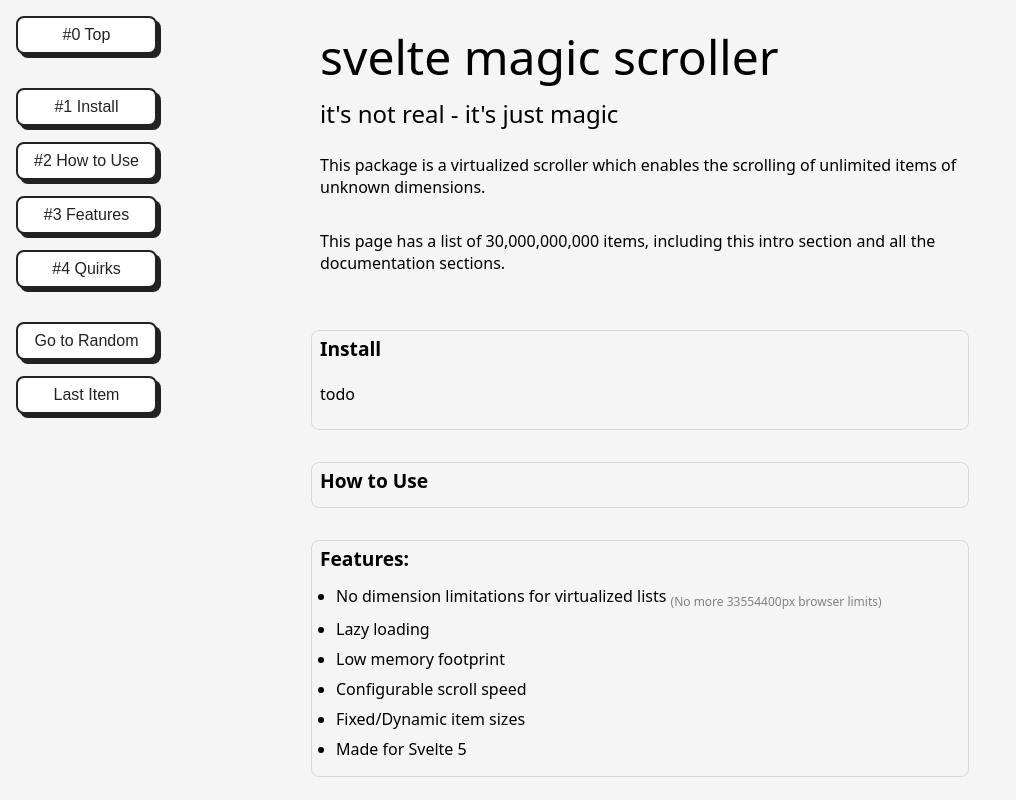
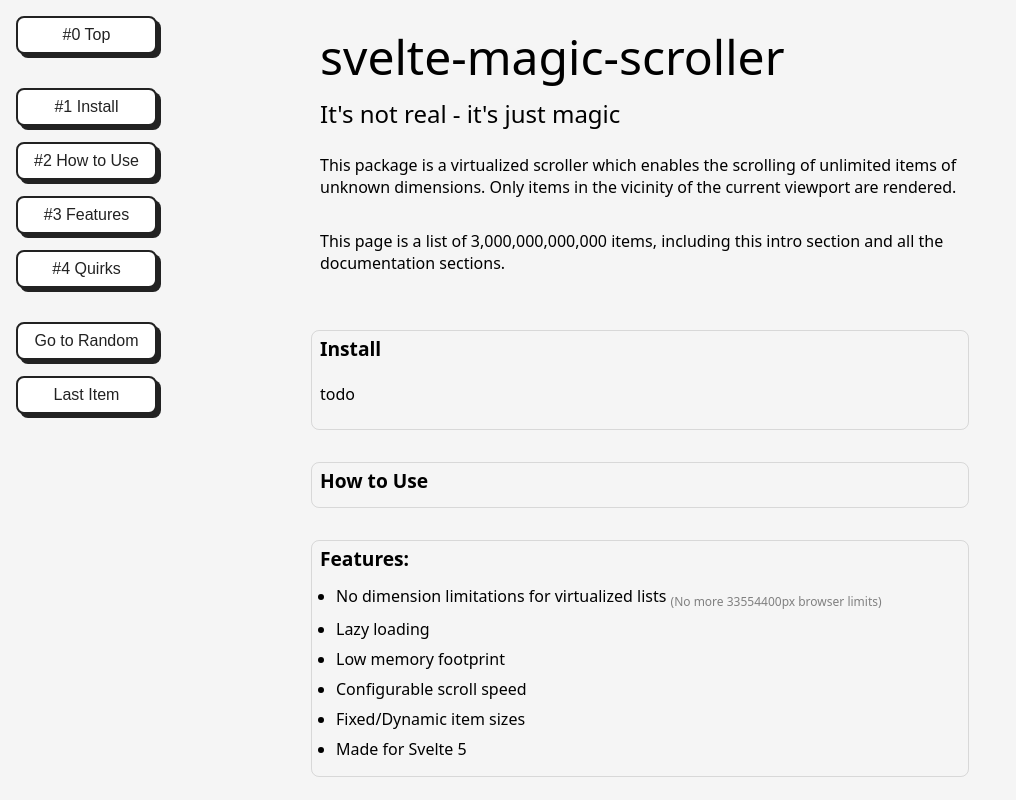
Before and after one commit to fong/svelte-magic-scroller, a SvelteKit app: page / in a window 1280 px wide. Shown: the whole page, without its empty margins (0-1016 px from the left). Built offline with nearby package versions, Linux system fonts and the light colour scheme.

Commit message:
adjust scroll scaling on MagicScroller and improve docs

```diff
--- a/src/lib/MagicScroller.svelte
+++ b/src/lib/MagicScroller.svelte
@@ -215,7 +215,7 @@
     };
 
     const scrollTransformations = (deltaX, deltaY, isTouch) => {
-        let scaledDeltaY = deltaY / 4;
+        let scaledDeltaY = deltaY / 2;
 
         // Calculate boundaries
         const isAtStart = index === 0 && offset.y >= 0;
--- a/src/routes/+page.svelte
+++ b/src/routes/+page.svelte
@@ -2,7 +2,7 @@
     import MagicScroller from '$lib/MagicScroller.svelte';
     import Item from './Item.svelte';
 
-    const length = 30000000000;
+    const length = 3000000000000;
     let height = $state(56);
     let index = $state(0);
     let offset = $state({ x: 0, y: 0 });
--- a/src/routes/Item.svelte
+++ b/src/routes/Item.svelte
@@ -21,15 +21,16 @@
 >
     {#if index === 0}
         <div class="title-card">
-            <h1>svelte magic scroller</h1>
-            <h3>it's not real - it's just magic</h3>
+            <h1>svelte-magic-scroller</h1>
+            <h3>It's not real - it's just magic</h3>
 
             <p>
                 This package is a virtualized scroller which enables the scrolling of unlimited
-                items of unknown dimensions.
+                items of unknown dimensions. Only items in the vicinity of the current viewport are
+                rendered.
             </p>
             <p>
-                This page has a list of {length.toLocaleString()} items, including this intro section
+                This page is a list of {length.toLocaleString()} items, including this intro section
                 and all the documentation sections.
             </p>
         </div>
@@ -59,11 +60,11 @@
                 <ul>
                     <li><code>goto</code> function does not support smooth scrolling</li>
                     <li>
-                        Precise scrollbar positioning is unavailable (always snaps to top of items)
+                        Precise scrollbar scrubbing is unavailable (always snaps to top of items)
                     </li>
-                    <li>No support for iOS Safari status bar go to top tap</li>
+                    <li>No support for iOS Safari status bar go to top tap action</li>
                     <li>
-                        By default, Safari will run page rendering at 60fps, this can feel a bit
+                        By default, Safari will run page rendering at 60fps which can feel a bit
                         sluggish for users with high refresh rate / ProMotion (120hz) displays. To
                         remove this limit, users will need to go to their settings and turn off <code
                             >Advanced > Prefer Page Rendering Updates near 60fps</code
@@ -92,7 +93,7 @@
 
             <div class="text-container">
                 <h4>
-                    Index #{index}
+                    Index #{index.toLocaleString()}
                 </h4>
             </div>
         </div>
```
